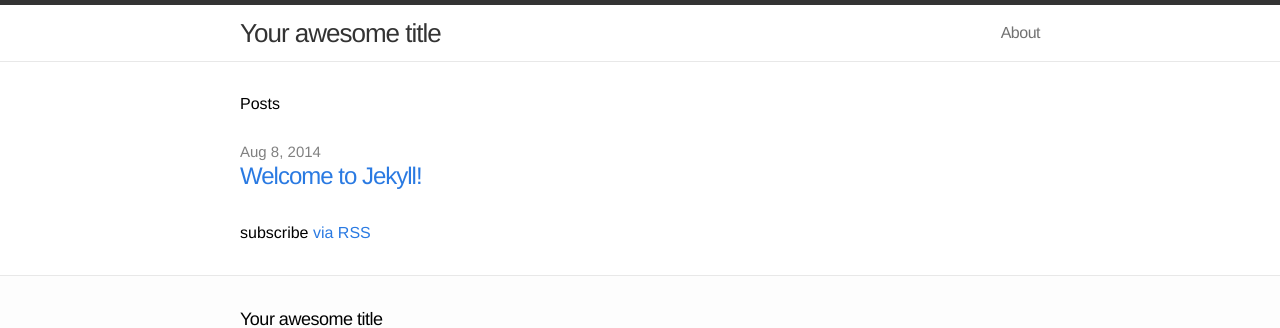
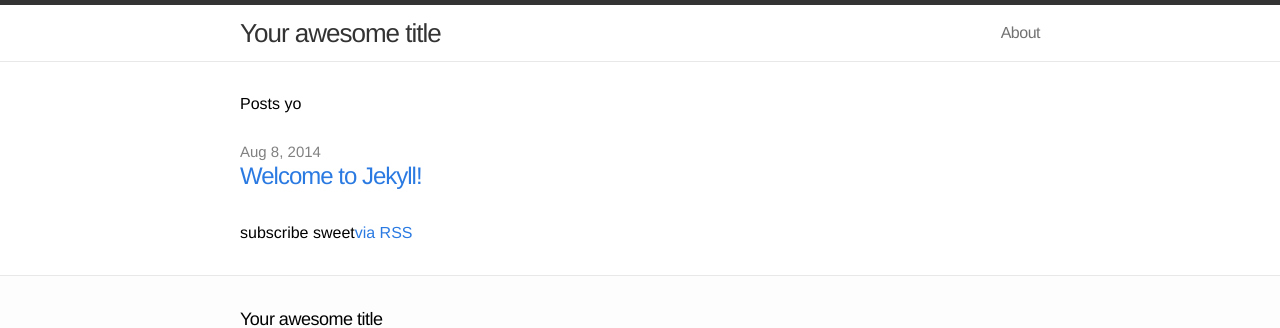
Before and after one commit to hawbra56/hawbra56.github.io, a Jekyll site: the page built from index.html, in a window 1280 px wide. Shown: the top 328 px of the page. Built offline with Jekyll 4.4.1, drawn with Linux system fonts in a browser that asks for light colours.

Commit message:
add "yo"

```diff
--- a/index.html
+++ b/index.html
@@ -4,7 +4,7 @@
 
 <div class="home">
 
-  <h1>Posts</h1>
+  <h1>Posts yo</h1>
 
   <ul class="posts">
     {% for post in site.posts %}
@@ -15,6 +15,6 @@
     {% endfor %}
   </ul>
 
-  <p class="rss-subscribe">subscribe <a href="{{ "/feed.xml" | prepend: site.baseurl }}">via RSS</a></p>
+  <p class="rss-subscribe">subscribe sweet<a href="{{ "/feed.xml" | prepend: site.baseurl }}">via RSS</a></p>
 
 </div>
```
